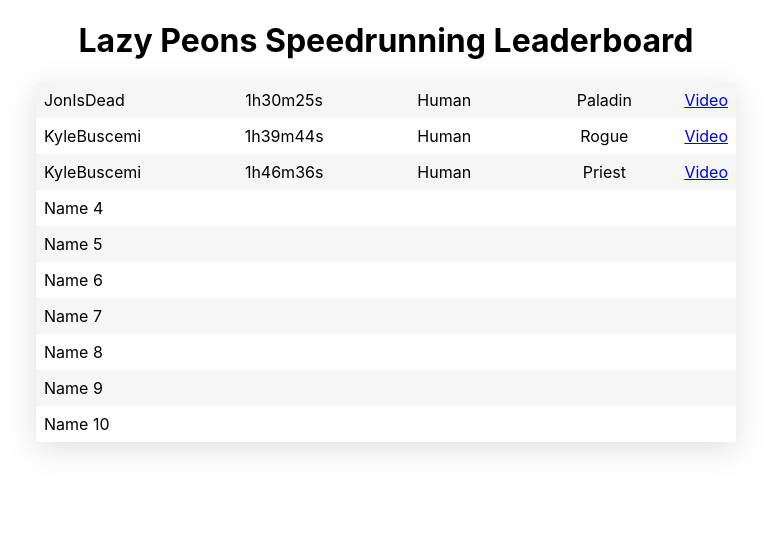
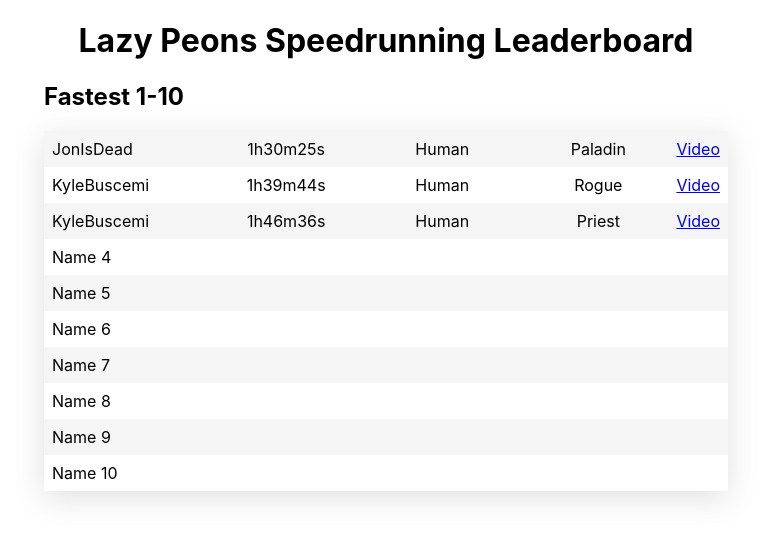
Before and after one commit to benjclark/lazy-peons-leaderboard, a PHP site: page / in a window 1280 px wide. Shown: the top 541 px of the page, without its empty margins (254-1025 px from the left). Run offline with PHP 8.4, Linux system fonts and the light colour scheme.

Commit message:
Adds heading to fastest 1-10 leaderboard

```diff
--- a/index.html
+++ b/index.html
@@ -12,6 +12,8 @@
 <body>
 <div class="container">
     <h1>Lazy Peons Speedrunning Leaderboard</h1>
+    <section>
+        <h2>Fastest 1-10</h2>
         <ol class="leaderboard">
             <li><span>JonIsDead</span><span>1h30m25s</span><span>Human</span><span>Paladin</span><a href="https://www.youtube.com/watch?v=JCgkBcFNUgY">Video</a></li>
             <li><span>KyleBuscemi</span><span>1h39m44s</span><span>Human</span><span>Rogue</span><a href="https://www.youtube.com/watch?v=YKXK0d_E2BM">Video</a></li>
@@ -24,6 +26,7 @@
             <li>Name 9</li>
             <li>Name 10</li>
         </ol>
+    </section>
 </div>
 </body>
 </html>
--- a/main.css
+++ b/main.css
@@ -18,10 +18,17 @@ body {
 }
 
 .container {
-    max-width: 1000px;
+    max-width: 700px;
     margin: 0 auto;
     padding: 0  .5rem;
+}
+
+h1 {
     text-align: center;
+}
+
+h2 {
+    text-align: left;
 }
 
 .leaderboard {
@@ -29,7 +36,6 @@ body {
     margin: 0;
     padding: 0;
     display: flex;
-    max-width: 700px;
     margin: 0 auto;
     flex-direction: column;
     box-shadow: rgb(100 100 111 / 20%) 0px 7px 29px 0px;
```
Lines whose indentation alone changed are shown as unchanged.
